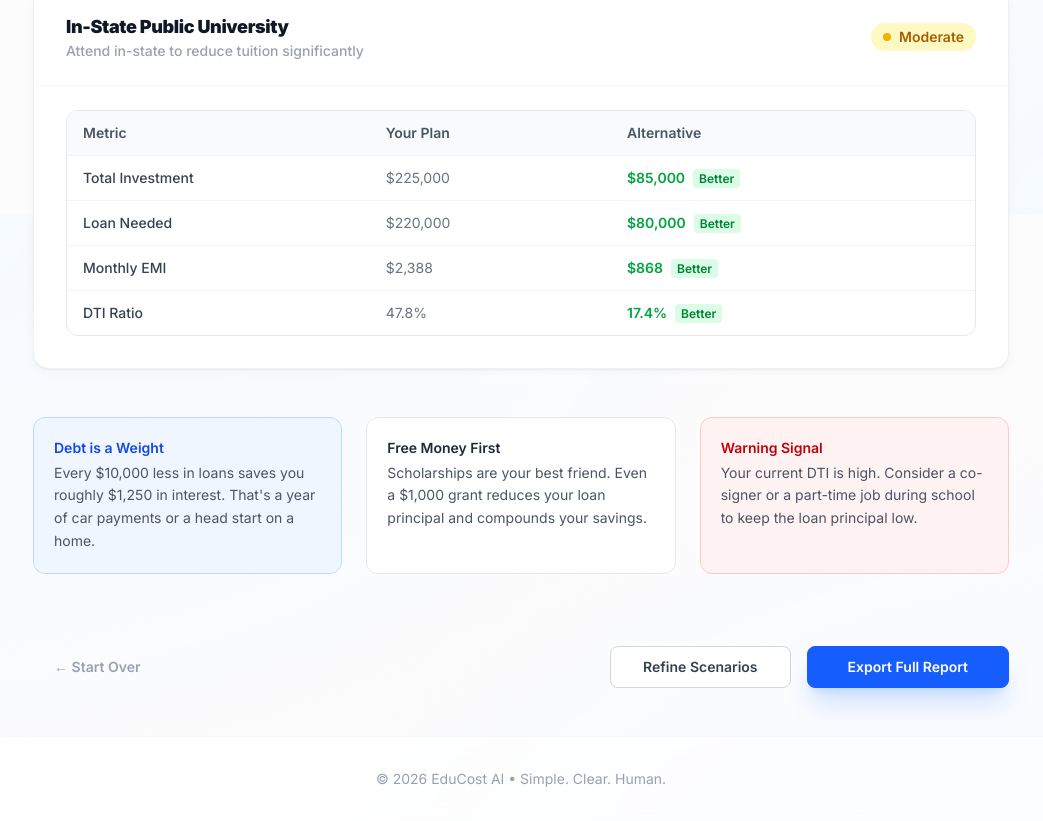
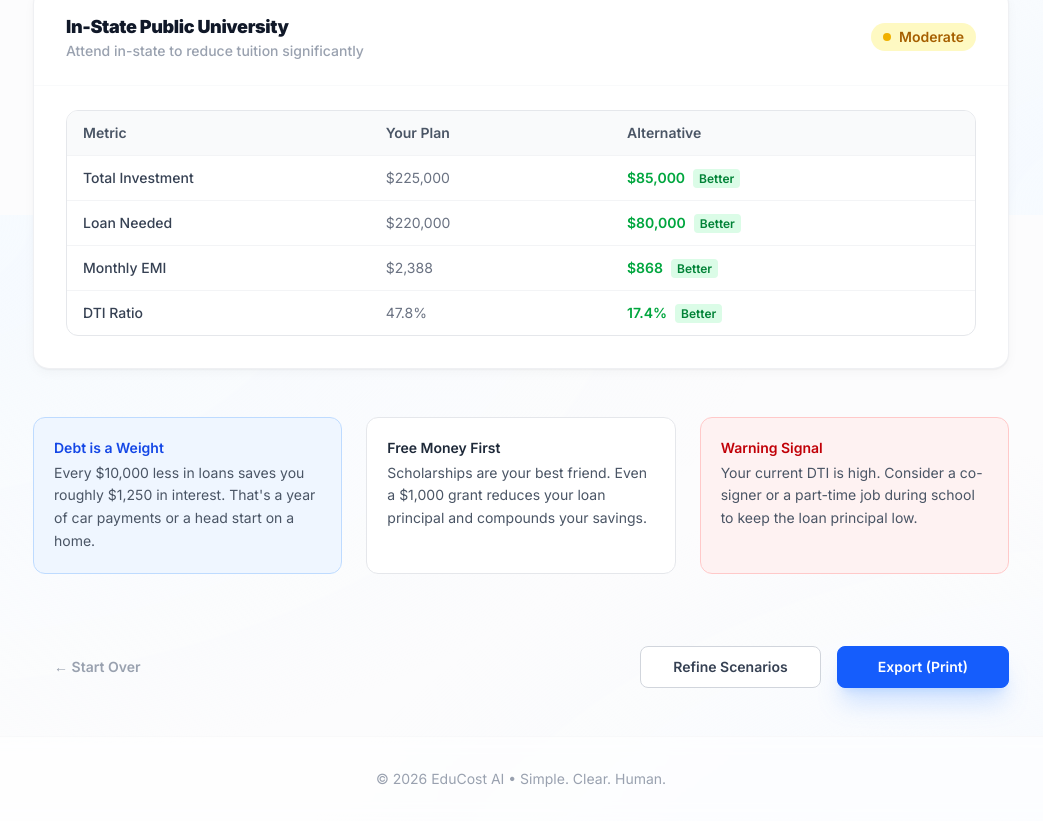
Before and after one commit to Cheezu-hub/-EduCost-AI, a Next.js app: page /decision in a window 1280 px wide. Shown: the part 1385-2206 px from the top of the page, without its empty margins (119-1162 px from the left). Built offline with nearby package versions, Linux system fonts and the light colour scheme.

Commit message:
feat: update decision support system

```diff
--- a/src/app/decision/page.tsx
+++ b/src/app/decision/page.tsx
@@ -1,7 +1,9 @@
 "use client";
 
+import { useState } from "react";
 import { useRouter } from "next/navigation";
 import { useStore } from "@/store/useStore";
+import { useAuthStore } from "@/store/useAuthStore";
 import { ComparisonTable } from "@/components/ui/ComparisonTable";
 import { InsightCard } from "@/components/ui/InsightCard";
 import { RiskBadge } from "@/components/ui/RiskBadge";
@@ -43,8 +45,26 @@ function calcAlternative(tuitionYearly: number, savings: number, salary: number)
 
 export default function DecisionPage() {
   const router = useRouter();
-  const { userData, getCalculations } = useStore();
+  const { userData, getCalculations, saveReport, isSaving, lastSavedAt } = useStore();
+  const { user } = useAuthStore();
   const calc = getCalculations();
+  const [saveStatus, setSaveStatus] = useState<'idle' | 'saving' | 'saved' | 'error'>('idle');
+
+  const handleExport = async () => {
+    if (user) {
+      setSaveStatus('saving');
+      try {
+        await saveReport(`${userData.course || 'Education'} Financial Report`);
+        setSaveStatus('saved');
+        setTimeout(() => setSaveStatus('idle'), 3000);
+      } catch {
+        setSaveStatus('error');
+        setTimeout(() => setSaveStatus('idle'), 3000);
+      }
+    } else {
+      window.print();
+    }
+  };
 
   const alts = ALTERNATIVES.map((a) => ({
     ...a,
@@ -187,10 +207,14 @@ export default function DecisionPage() {
           Refine Scenarios
         </Button>
         <Button
-          onClick={() => window.print()}
+          onClick={handleExport}
+          disabled={saveStatus === 'saving'}
           className="w-full sm:w-auto px-10 shadow-xl shadow-blue-500/20"
         >
-          Export Full Report
+          {saveStatus === 'saving' ? 'Saving…' :
+           saveStatus === 'saved' ? '✓ Report Saved!' :
+           saveStatus === 'error' ? 'Save Failed' :
+           user ? 'Save Report →' : 'Export (Print)'}
         </Button>
       </div>
     </div>
```
